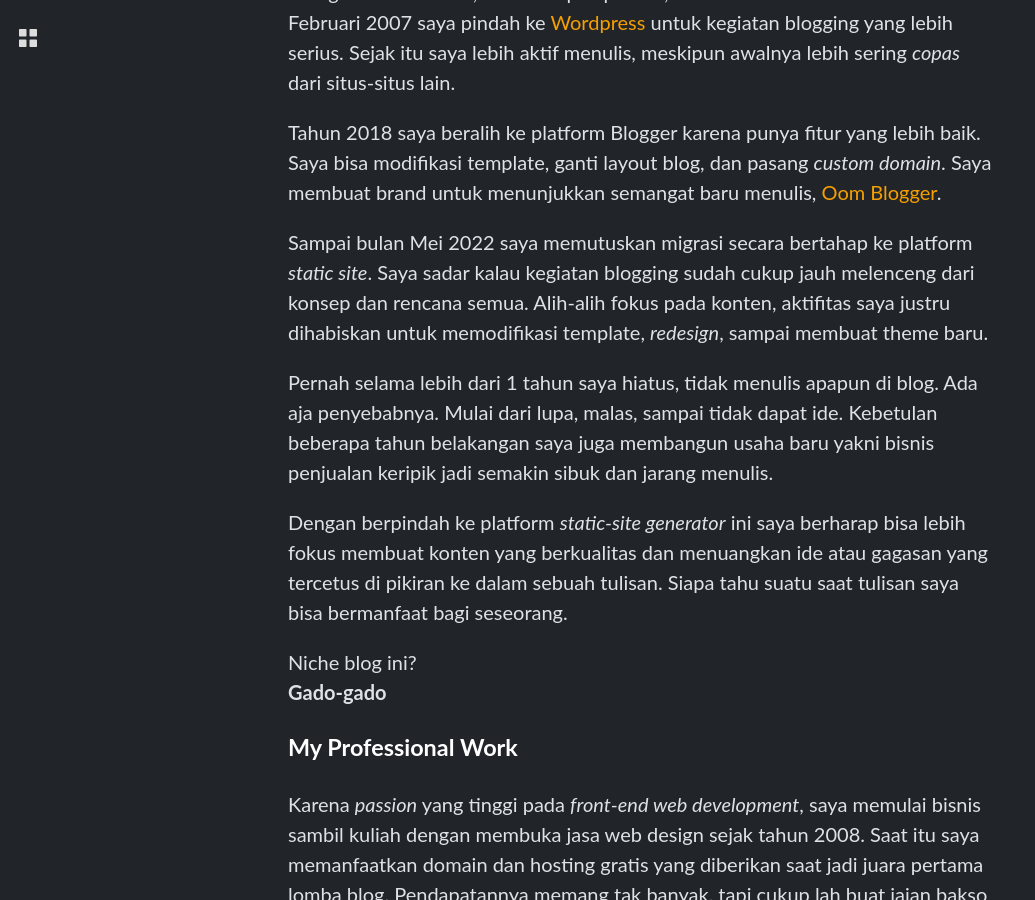
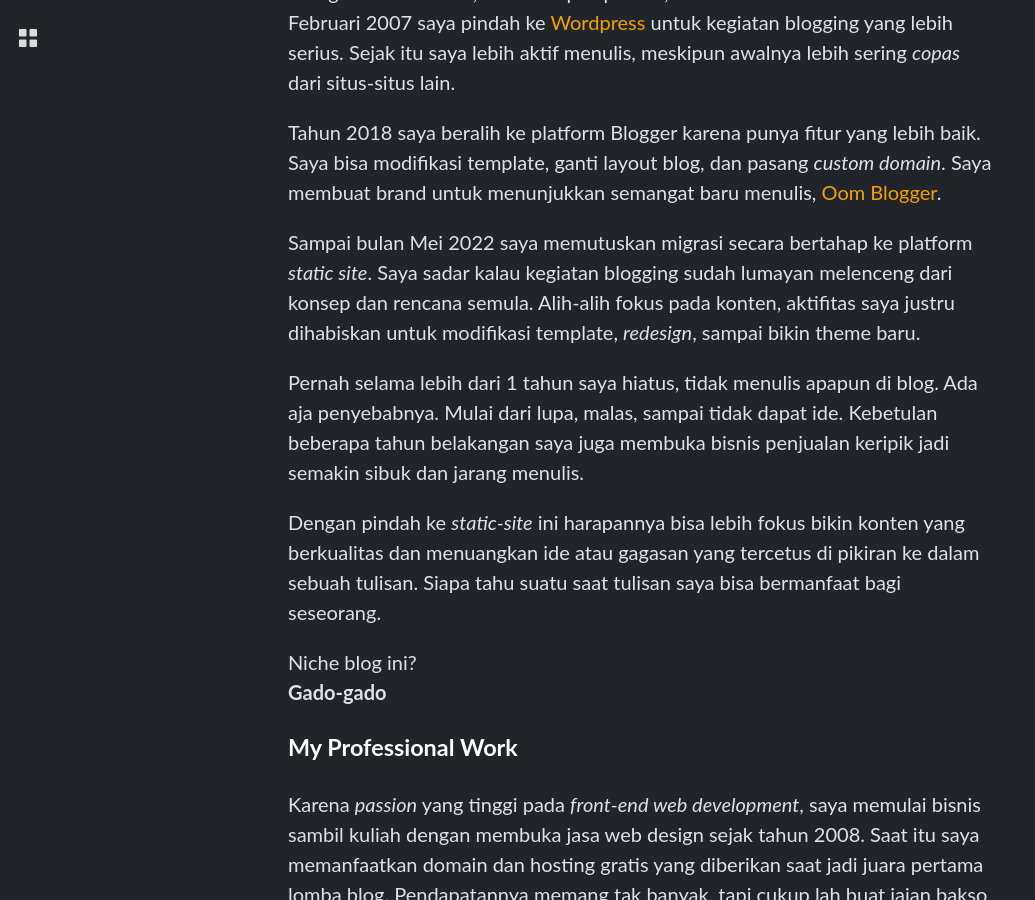
Before and after one commit to apynx/apynx.github.io, a Jekyll site: the page built from tentang-saya.md, in a window 1280 px wide and 900 px high, scrolled down 705 px. Shown: the whole window, without its empty margins (0-1035 px from the left). Built offline with Jekyll 4.4.1, drawn with Linux system fonts in a browser that asks for light colours; some web fonts are replaced.

Commit message:
update tentang-saya.md

```diff
--- a/tentang-saya.md
+++ b/tentang-saya.md
@@ -17,11 +17,11 @@ Saya mulai menulis blog medio tahun 2005 di [Blogdrive](http://safril.blogdrive.
 
 Tahun 2018 saya beralih ke platform Blogger karena punya fitur yang lebih baik. Saya bisa modifikasi template, ganti layout blog, dan pasang *custom domain*. Saya membuat brand untuk menunjukkan semangat baru menulis, [Oom Blogger](https://oom.web.id "Oom Blogger").
 
-Sampai bulan Mei 2022 saya memutuskan migrasi secara bertahap ke platform *static site*. Saya sadar kalau kegiatan blogging sudah cukup jauh melenceng dari konsep dan rencana semua. Alih-alih fokus pada konten, aktifitas saya justru dihabiskan untuk memodifikasi template, *redesign*, sampai membuat theme baru.
+Sampai bulan Mei 2022 saya memutuskan migrasi secara bertahap ke platform *static site*. Saya sadar kalau kegiatan blogging sudah lumayan melenceng dari konsep dan rencana semula. Alih-alih fokus pada konten, aktifitas saya justru dihabiskan untuk modifikasi template, *redesign*, sampai bikin theme baru.
 
-Pernah selama lebih dari 1 tahun saya hiatus, tidak menulis apapun di blog. Ada aja penyebabnya. Mulai dari lupa, malas, sampai tidak dapat ide. Kebetulan beberapa tahun belakangan saya juga membangun usaha baru yakni bisnis penjualan keripik jadi semakin sibuk dan jarang menulis.
+Pernah selama lebih dari 1 tahun saya hiatus, tidak menulis apapun di blog. Ada aja penyebabnya. Mulai dari lupa, malas, sampai tidak dapat ide. Kebetulan beberapa tahun belakangan saya juga membuka bisnis penjualan keripik jadi semakin sibuk dan jarang menulis.
 
-Dengan berpindah ke platform *static-site generator* ini saya berharap bisa lebih fokus membuat konten yang berkualitas dan menuangkan ide atau gagasan yang tercetus di pikiran ke dalam sebuah tulisan. Siapa tahu suatu saat tulisan saya bisa bermanfaat bagi seseorang.
+Dengan pindah ke *static-site* ini harapannya bisa lebih fokus bikin konten yang berkualitas dan menuangkan ide atau gagasan yang tercetus di pikiran ke dalam sebuah tulisan. Siapa tahu suatu saat tulisan saya bisa bermanfaat bagi seseorang.
 
 Niche blog ini?<br/>
 **Gado-gado**
```
